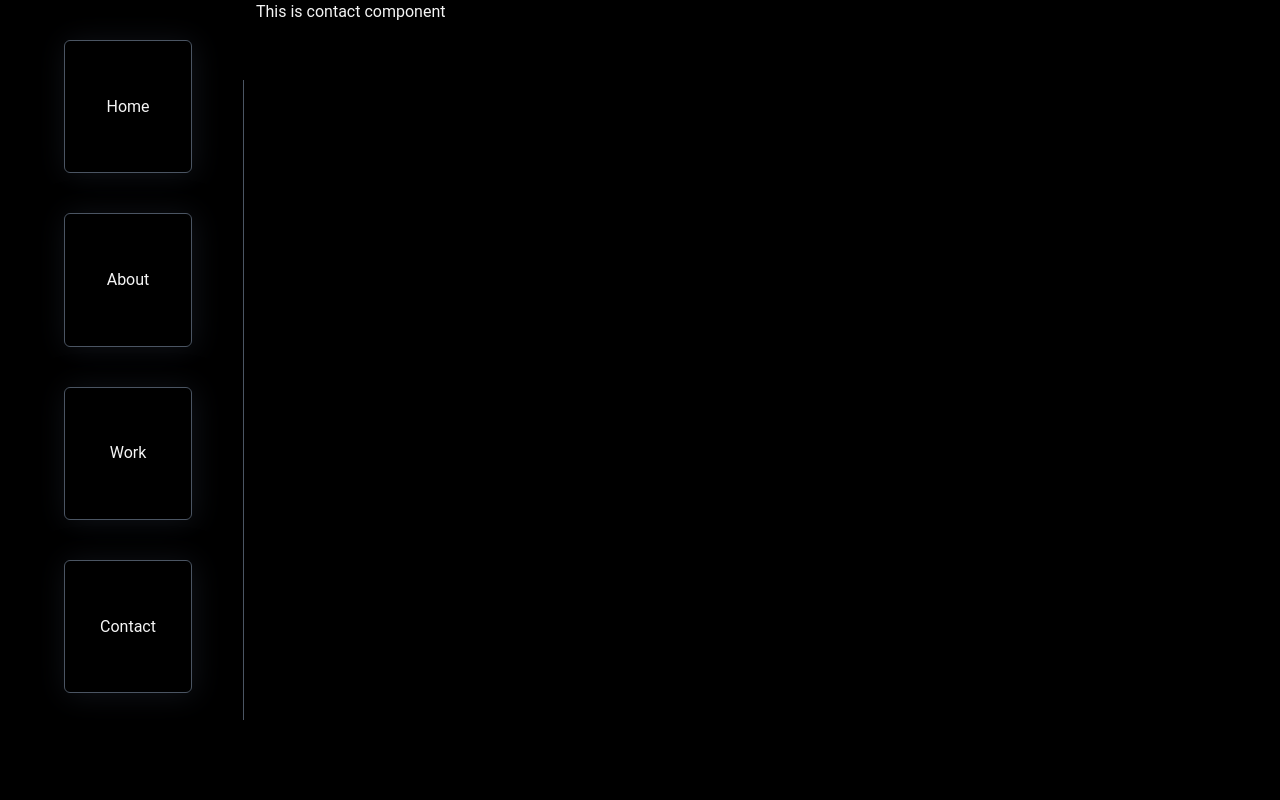
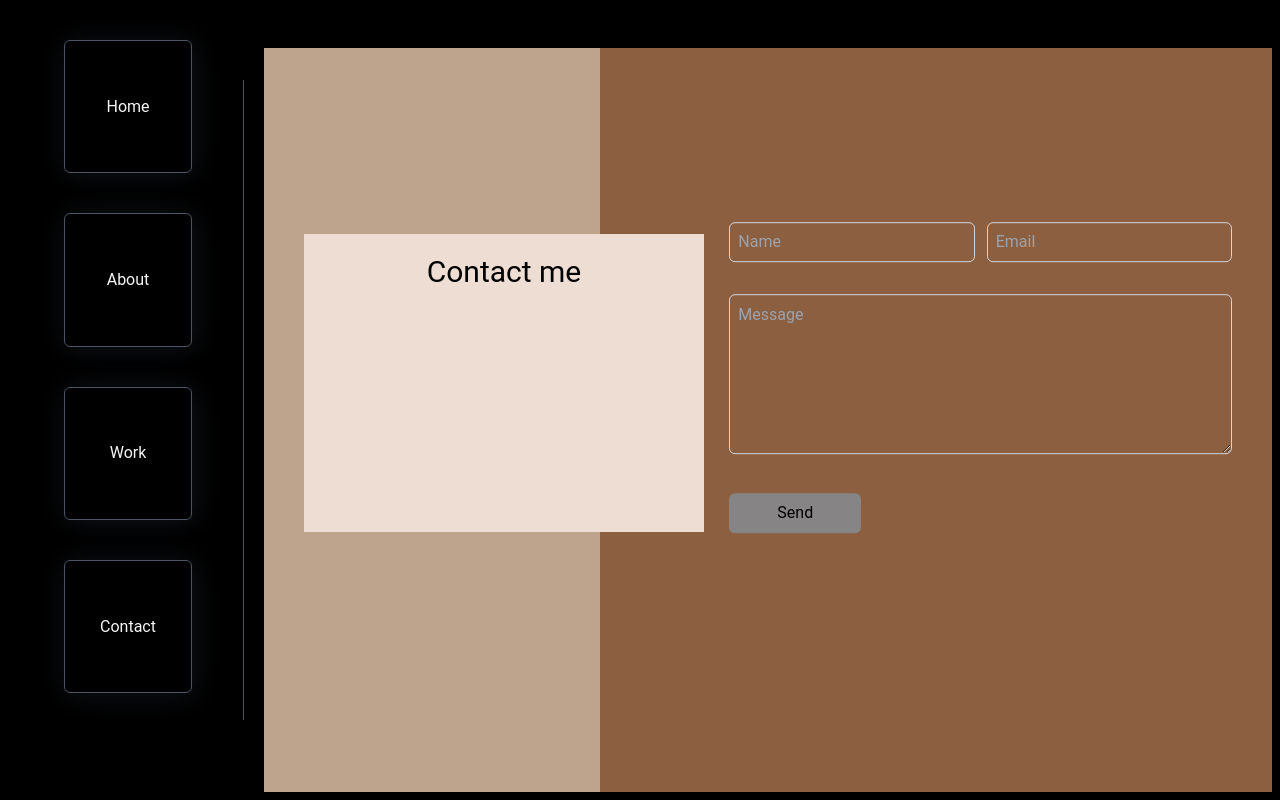
Before and after one commit to 23Mandla/portfolio, a React (Create React App) app: page /contact in a window 1280 px wide. Built offline with nearby package versions, Linux system fonts and the light colour scheme.

Commit message:
contact form

```diff
--- a/src/componets/Contact/Contact.js
+++ b/src/componets/Contact/Contact.js
@@ -1,9 +1,48 @@
-import React from 'react'
-
 export default function Contact() {
   return (
-    <div>
-      <h1>This is contact component</h1>
+    <div className="grid grid-cols-3 w-full h-full pt-[4%]">
+      <div className="relative  bg-[#BFA48D]">
+        <div className="absolute left-10 top-[25%] bg-[#eeddd2] w-[25em] h-[40%] text-black">
+          <h1 className="w-full text-center p-5 text-3xl">Contact me</h1>
+        </div>
+      </div>
+      <div className="col-span-2 bg-[#8b5f40]">
+        <div className="relative right-10 w-[85%] top-[15%] float-right h-[70%]">
+          <form className="w-[88%] float-right translate-y-[20%]">
+            <div className="space-y-8 items-center gap-4">
+              <div className="flex flex-1 justify-between w-full gap-3">
+                <div className="w-full">
+                  <input
+                    className="w-full h-10 p-2 rounded-md bg-transparent border border-gray-300"
+                    type="text"
+                    placeholder="Name"
+                  />
+                </div>
+                <div className="w-full">
+                  <input
+                    className="w-full h-10 p-2 rounded-md bg-transparent border border-gray-300"
+                    type="text"
+                    placeholder="Email"
+                  />
+                </div>
+              </div>
+
+              <div className="rounded-md">
+                <textarea
+                  className="w-full h-40 p-2 rounded-md bg-transparent border border-gray-300"
+                  type="text"
+                  placeholder="Message"
+                />
+              </div>
+              <div className="">
+                <button className="px-12 py-2 bg-[#868484] rounded-md text-black">
+                  Send
+                </button>
+                </div>
+            </div>
+          </form>
+        </div>
+      </div>
     </div>
-  )
+  );
 }
--- a/src/pages/AboutPage.js
+++ b/src/pages/AboutPage.js
@@ -3,7 +3,7 @@ import Skills from "../componets/About/Skills"
 
 export default function AboutPage() {
   return (
-    <div className="pt-[4%] h-screen px-3">
+    <div className="pt-[4%] h-screen p-2">
       <About />
       <Skills />
     </div>
--- a/src/pages/ContactPage.js
+++ b/src/pages/ContactPage.js
@@ -3,7 +3,7 @@ import Contact from '../componets/Contact/Contact'
 
 export default function ContactPage() {
   return (
-    <div>
+    <div className='p-2 h-screen'>
       <Contact />
     </div>
   )
```
